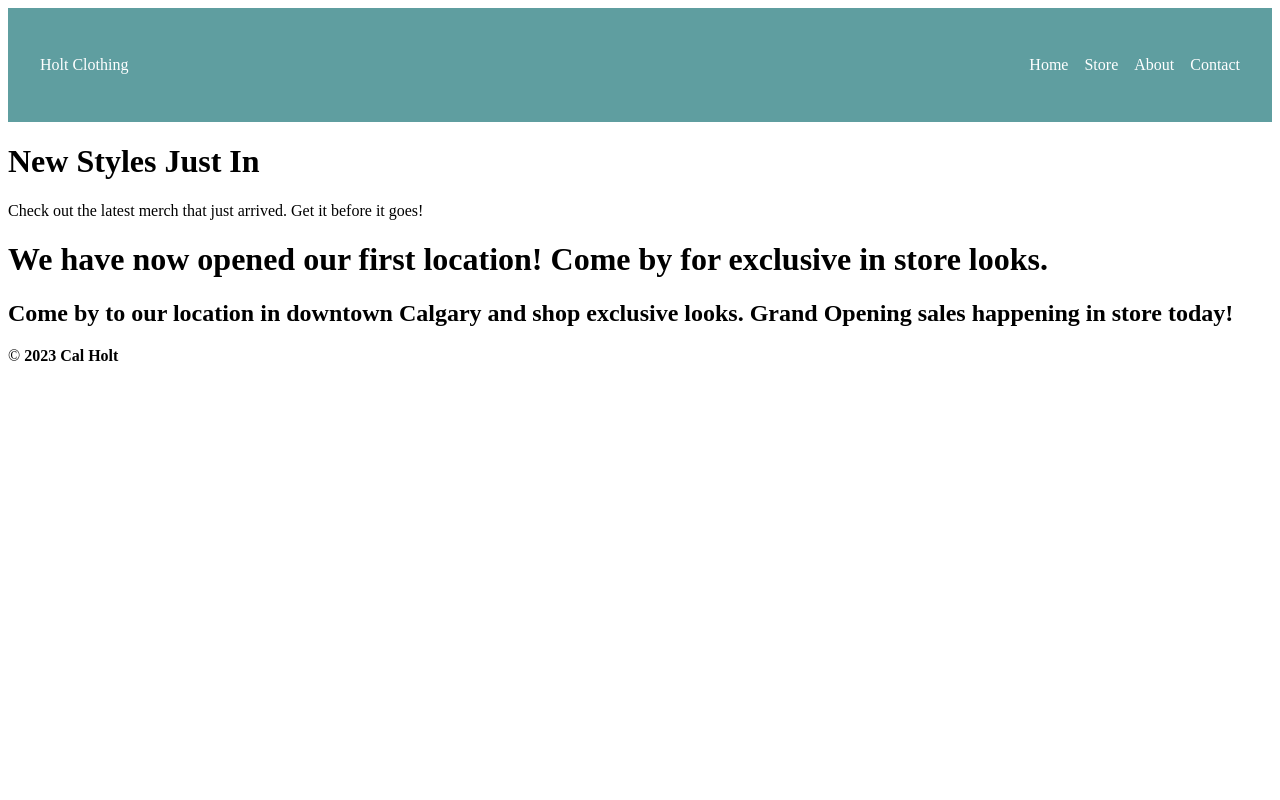
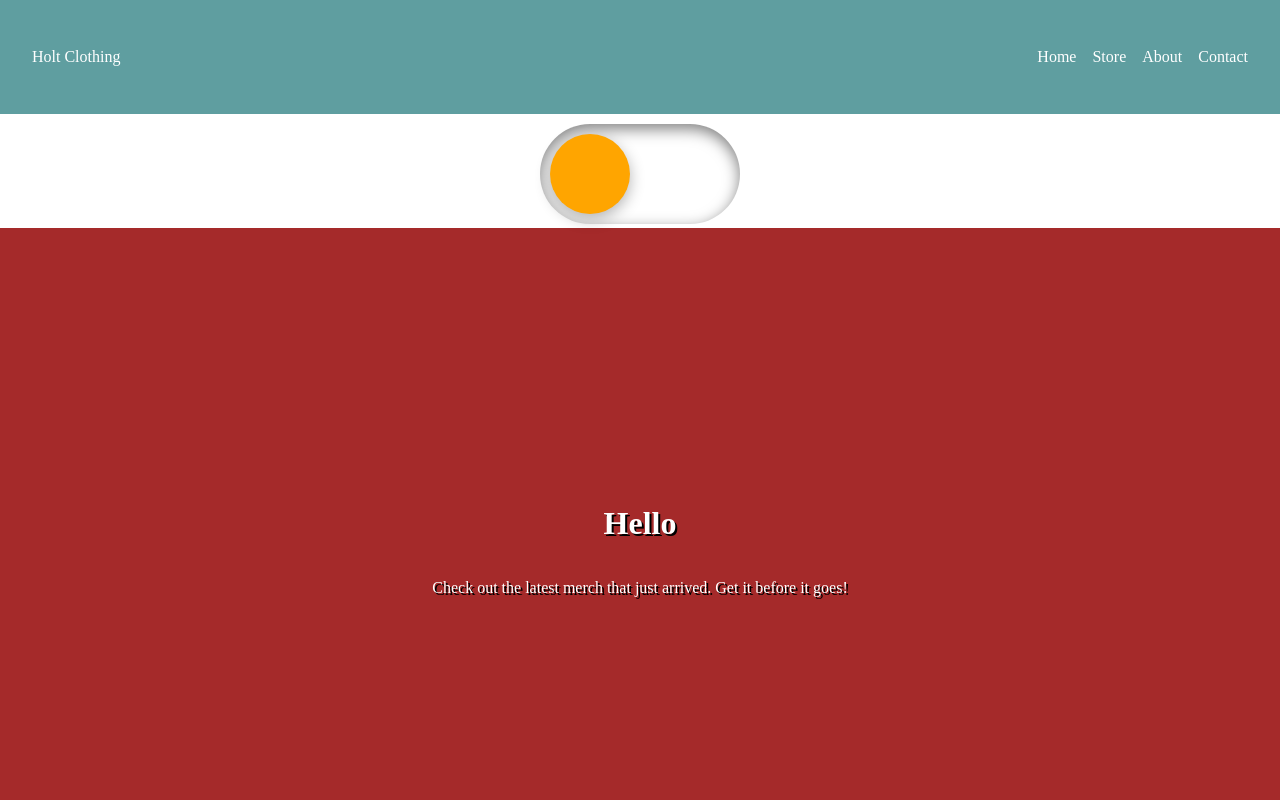
Before and after one commit to CalHolt/cpnt262-a1, a plain HTML site: page index.html in a window 1280 px wide. Shown: the top 800 px of the page. Drawn offline with Linux system fonts and the light colour scheme.

Commit message:
created darkmode toggle

```diff
--- a/client.js
+++ b/client.js
@@ -1,12 +1,24 @@
-// -------------NAV------------------- //
+// -------------NAV-TOGGLE------------------ //
 
 // Creating variable for nav button
-const navButton = document.querySelector("#button")
+const navButton = document.querySelector("#button");
 // create variable for container of navigation
-const navContainer = document.querySelector(".nav-container")
+const navContainer = document.querySelector(".nav-container");
 
 // create event listener for button
 navButton.addEventListener("click", () => {
 // toggle visible class
-navContainer.classList.toggle("visible")
+navContainer.classList.toggle("visible");
 });
+
+// -------------DARK-MODE-TOGGLE----------------- //
+
+// Create variable for toggle
+const darkButton = document.querySelector("#darkmode")
+// create variable for elements being triggered
+const body = document.querySelector("body")
+// Add event listener to toggle
+darkButton.addEventListener("click", () => {
+  // make elements being triggered have darkmode class
+body.classList.toggle("darkmode")
+})
--- /dev/null
+++ b/css/main.css
@@ -0,0 +1,74 @@
+body {
+  margin: 0;
+}
+
+body.darkmode {
+  background-color: black;
+  color: white;
+}
+
+label {
+  width: 200px;
+  height: 100px;
+  position: relative;
+  display: block;
+  border-radius: 15rem;
+  box-shadow: inset 0px 5px 15px rgba(0, 0, 0, 0.5), inset 0px -5px 15px rgba(255, 255, 255, 0.5);
+  cursor: pointer;
+  transition: 0.5s;
+
+}
+
+label:after {
+  content: "";
+  width: 80px;
+  height: 80px;
+  position: absolute;
+  top: 10px;
+  left: 10px;
+  background: orange;
+  border-radius: 5rem;
+  box-shadow: 0px 5px 15px rgba(0, 0, 0, 0.3);
+  transition: 0.5s;
+}
+
+input {
+  width: 0;
+  height: 0;
+  visibility: hidden;
+}
+
+input:checked + label {
+  background: #242424;
+}
+
+input:checked + label:after {
+  left: 190px;
+  transform: translateX(-100%);
+  background: black;
+}
+
+header {
+  height: 80vh;
+  color: white;
+  text-shadow: 2px 2px black;
+
+  background-color: brown;
+  background-size: cover;
+  background-repeat: no-repeat;
+
+  display: flex;
+  justify-content: center;
+  flex-direction: column;
+  align-items:center;
+
+  text-align: center;
+}
+
+.darkmode-container {
+  display: flex;
+  flex-direction: column;
+  align-items: center;
+  justify-content: center;
+  padding: .25rem;
+}
--- a/css/nav.css
+++ b/css/nav.css
@@ -30,6 +30,10 @@ a {
   color: white;
 }
 
+.button {
+  text-align: center;
+}
+
 @media only screen and (min-width: 40rem) {
   .navigation {
     align-items: center;
--- a/index.html
+++ b/index.html
@@ -5,6 +5,7 @@
   <meta name="viewport" content="width=device-width, initial-scale=1.0">
   <title>Holt Clothing</title>
   <link rel="stylesheet" href="css/nav.css">
+  <link rel="stylesheet" href="css/main.css">
   <link rel="preconnect" href="https://fonts.googleapis.com">
 <link rel="preconnect" href="https://fonts.gstatic.com" crossorigin>
 <link href="https://fonts.googleapis.com/css2?family=Merriweather:wght@300&family=Oswald&display=swap" rel="stylesheet">
@@ -25,8 +26,12 @@
     <button id="button">|||</button>
   </div>
 </div>
+<div class="darkmode-container">
+  <input type="checkbox" id="darkmode">
+  <label for="darkmode"></label>
+</div>
   <header>
-    <h1>New Styles Just In</h1>
+    <h1>Hello</h1>
     <p>Check out the latest merch that just arrived. Get it before it goes!</p>
 
   </header>
```
